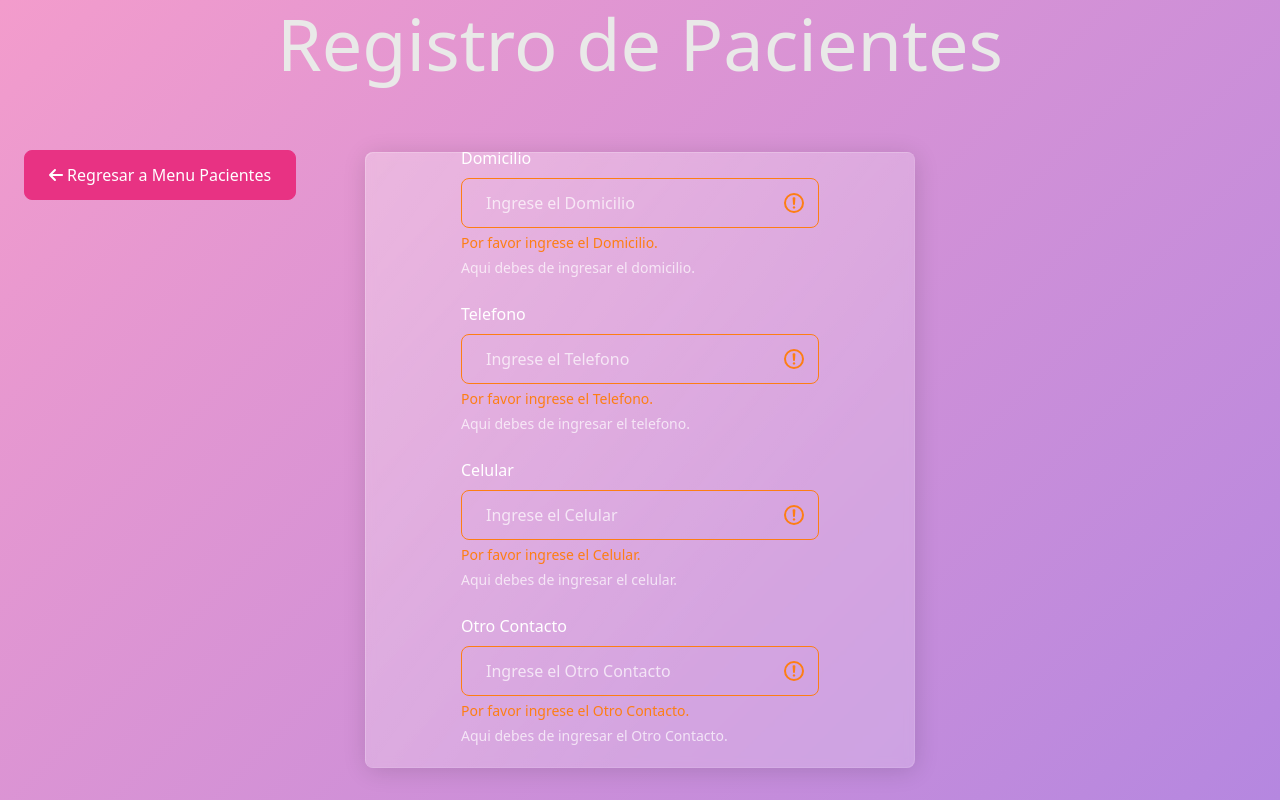
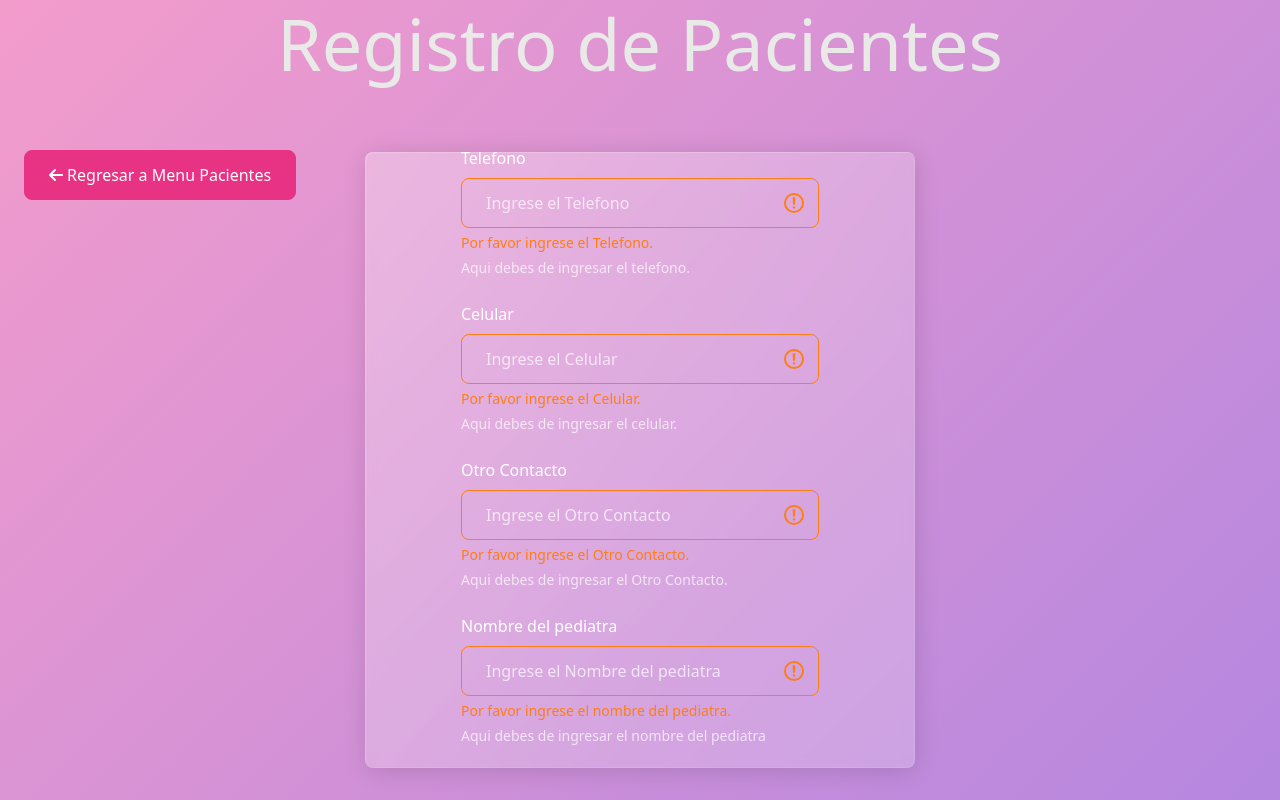
Before and after one commit to cloudluis22/formulario-practicas-materno, a React (Create React App) app: page /registro in a window 1280 px wide. Both pictures are taken after typing "Sample", "Sample", "Sample", "Sample", "2020-01-15", "Sample" into the empty fields and a click on the button "Subir informacion del paciente". Built offline with nearby package versions, Linux system fonts and the light colour scheme.

Commit message:
agregada la variable NombrePediatra en tabla editar y registrar paciente

```diff
--- a/src/forms/TablaEditarPaciente.js
+++ b/src/forms/TablaEditarPaciente.js
@@ -20,6 +20,7 @@ export const TablaEditarPaciente = ({ IdPaciente }) => {
     Telefono: '',
     Celular: '',
     OtroContacto: '',
+    NombrePediatra: '',
   };
   const [Data, setData] = useState({
     loading: true,
@@ -89,6 +90,10 @@ export const TablaEditarPaciente = ({ IdPaciente }) => {
             errors.FechaDeNacimiento = 'No ha agregado una fecha valida';
           }
 
+          if (!values.NombrePediatra) {
+            errors.NombrePediatra = 'No ha agregado un nombre';
+          }
+
           if (!values.LugarDeNacimiento) {
             errors.LugarDeNacimiento =
               'Por favor ingrese el lugar de nacimiento del paciente.';
@@ -146,6 +151,7 @@ export const TablaEditarPaciente = ({ IdPaciente }) => {
               Telefono: values.Telefono,
               Celular: values.Celular,
               OtroContacto: values.OtroContacto,
+              NombrePediatra: values.NombrePediatra,
             })
             .then((response) => {
               Swal.fire(
@@ -168,7 +174,7 @@ export const TablaEditarPaciente = ({ IdPaciente }) => {
         {({ errors, touched }) => (
           <Form
             className='card px-5'
-            style={{ width: '550px', overflow: 'auto', height: '550px' }}>
+            style={{ width: '550px', height: '550px', overflow: 'auto'}}>
             <br></br>
 
             <div className='mb-4 mt-2'>
@@ -233,7 +239,7 @@ export const TablaEditarPaciente = ({ IdPaciente }) => {
               </div>
 
               <br></br>
-
+              {/* EdadPaciente */}
               <div className='mb-3'>
                 <label htmlFor='Edad' className='form-label'>
                   Edad del paciente
@@ -297,14 +303,12 @@ export const TablaEditarPaciente = ({ IdPaciente }) => {
                       className='form-check-input mx-2'
                       name='Genero'
                       id='Genero'
-                      value='Otro'
+                      value='Sin especificar'
                     />
-                    Otro
+                    Sin especificar
                   </label>
                 </div>
               </div>
-
-              <br></br>
 
               <div className='mb-3'>
                 <label htmlFor='GustosPersonales' className='form-label'>
@@ -501,7 +505,7 @@ export const TablaEditarPaciente = ({ IdPaciente }) => {
                 Telefono
               </label>
               <Field
-                type='number'
+                type='text'
                 id='Telefono'
                 name='Telefono'
                 className={
@@ -530,7 +534,7 @@ export const TablaEditarPaciente = ({ IdPaciente }) => {
                 Celular
               </label>
               <Field
-                type='number'
+                type='text'
                 id='Celular'
                 name='Celular'
                 className={
@@ -559,7 +563,7 @@ export const TablaEditarPaciente = ({ IdPaciente }) => {
                 Otro Contacto
               </label>
               <Field
-                type='number'
+                type='text'
                 id='OtroContacto'
                 name='OtroContacto'
                 className={
@@ -581,6 +585,35 @@ export const TablaEditarPaciente = ({ IdPaciente }) => {
                 Aqui debes de ingresar el Otro Contacto.
               </div>
 
+                  <br></br>
+
+                  {/*Nombre del pediatra*/}
+              <label htmlFor='OtroContacto' className='form-label'>
+                Nombre del pediatra
+              </label>
+              <Field
+                type='text'
+                id='NombrePediatra'
+                name='NombrePediatra'
+                className={
+                  !touched.NombrePediatra
+                    ? 'form-control'
+                    : errors.NombrePediatra
+                    ? 'form-control is-invalid'
+                    : 'form-control is-valid'
+                }
+                placeholder='Ingrese el Nombre del pediatra'
+              />
+              <ErrorMessage
+                name='NombrePediatra'
+                component={() => (
+                  <div className='invalid-feedback'>{errors.NombrePediatra}</div>
+                )}
+              />
+              <div id='NombrePediatraHelp' className='form-text'>
+                Aqui debes de ingresar el nombre del pediatra
+              </div>
+
               <br></br>
 
               <button className='btn btn-primary' type='submit'>
--- a/src/views/RegistrarPaciente.js
+++ b/src/views/RegistrarPaciente.js
@@ -38,6 +38,7 @@ export const RegistrarPaciente = () => {
           Telefono: '',
           Celular: '',
           OtroContacto: '',
+          NombrePediatra: '',
         }}
         validate={(values) => {
           let errors = {};
@@ -73,6 +74,11 @@ export const RegistrarPaciente = () => {
           if (!values.LugarDeNacimiento) {
             errors.LugarDeNacimiento =
               'Por favor ingrese el lugar de nacimiento del paciente.';
+          }
+
+          if (!values.NombrePediatra) {
+            errors.NombrePediatra =
+              'Por favor ingrese el nombre del pediatra.';
           }
 
           if (!values.PadreMadreTutor) {
@@ -131,6 +137,7 @@ export const RegistrarPaciente = () => {
               Telefono: values.Telefono,
               Celular: values.Celular,
               OtroContacto: values.OtroContacto,
+              NombrePediatra: values.NombrePediatra,
             })
             .then((response) => {
               Swal.fire(
@@ -283,9 +290,9 @@ export const RegistrarPaciente = () => {
                       className='form-check-input mx-2'
                       name='Genero'
                       id='Genero'
-                      value='Otro'
+                      value='Sin especificar'
                     />
-                    Otro
+                    Sin especificar
                   </label>
                 </div>
               </div>
@@ -565,6 +572,35 @@ export const RegistrarPaciente = () => {
                 Aqui debes de ingresar el Otro Contacto.
               </div>
 
+                  <br></br>
+
+                  {/*Nombre del pediatra*/}
+              <label htmlFor='OtroContacto' className='form-label'>
+                Nombre del pediatra
+              </label>
+              <Field
+                type='text'
+                id='NombrePediatra'
+                name='NombrePediatra'
+                className={
+                  !touched.NombrePediatra
+                    ? 'form-control'
+                    : errors.NombrePediatra
+                    ? 'form-control is-invalid'
+                    : 'form-control is-valid'
+                }
+                placeholder='Ingrese el Nombre del pediatra'
+              />
+              <ErrorMessage
+                name='NombrePediatra'
+                component={() => (
+                  <div className='invalid-feedback'>{errors.NombrePediatra}</div>
+                )}
+              />
+              <div id='NombrePediatraHelp' className='form-text'>
+                Aqui debes de ingresar el nombre del pediatra
+              </div>
+
               <br></br>
 
               <button className='btn btn-primary' type='submit'>
```
